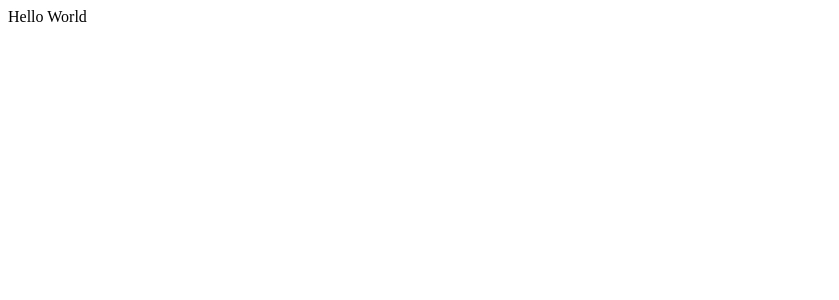
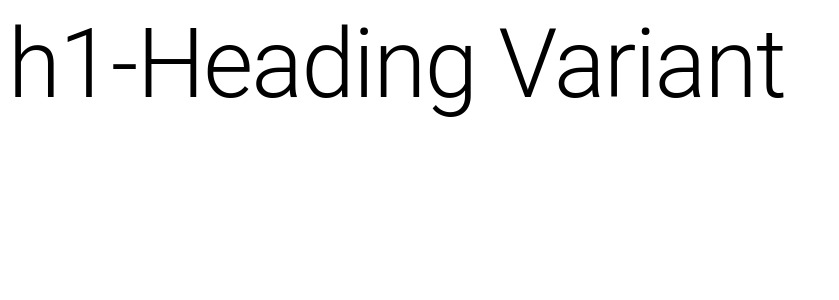
Before and after one commit to Connect-3/PlacePod, a React (Create React App) app in the folder placepod/: page / in a window 1280 px wide. Shown: the top 300 px of the page, without its empty margins (0-839 px from the left). Built offline with nearby package versions, Linux system fonts and the light colour scheme.

Commit message:
material ui added

```diff
--- a/placepod/package.json
+++ b/placepod/package.json
@@ -3,6 +3,7 @@
   "version": "0.1.0",
   "private": true,
   "dependencies": {
+    "@material-ui/core": "^4.12.3",
     "@testing-library/jest-dom": "^5.11.4",
     "@testing-library/react": "^11.1.0",
     "@testing-library/user-event": "^12.1.10",
--- a/placepod/src/App.js
+++ b/placepod/src/App.js
@@ -1,10 +1,12 @@
-import React from "react";
+import React from 'react';
+import Login from './components/Registration/Login';
 
-
-const App = ()=>{
-    return (
-        <div>Hello World</div>
-    )
-}
+const App = () => {
+  return (
+      <div>
+        <Login />
+      </div>
+  );
+};
 
 export default App;
--- a/placepod/src/components/Registration/Login.js
+++ b/placepod/src/components/Registration/Login.js
@@ -1 +1,24 @@
-import React from 'react'
+import React from 'react';
+import Typography from '@material-ui/core/Typography';
+
+const Login = () => {
+  return (
+    <div>
+      <Typography variant="h1">h1-Heading Variant</Typography>
+      {/* <h1>Sign Up to PlacePod</h1>
+            <div>
+                <label for="name">Name</label>
+                <input type="text" id="name" />
+                <label for="username">UserName</label>
+                <input type="text" id="username" />
+            </div>
+            <label for="email">Email</label>
+            <input type="email" />
+            <label for="password">Password</label>
+            <input type="password" />
+            <button>Create Account</button> */}
+    </div>
+  );
+};
+
+export default Login;
```
Also changed, not shown: 1 other file (tests, documents, lock files or other folders).
